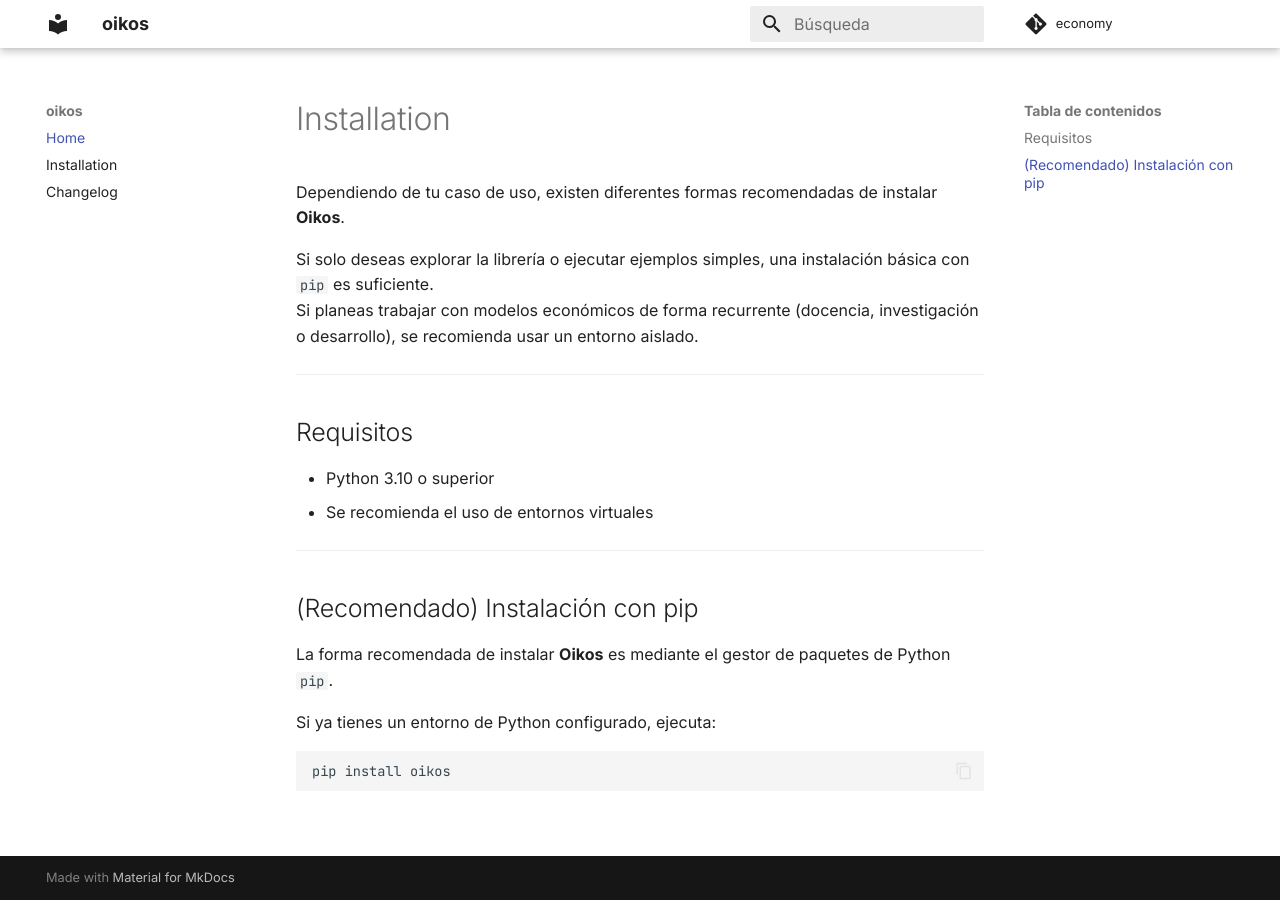
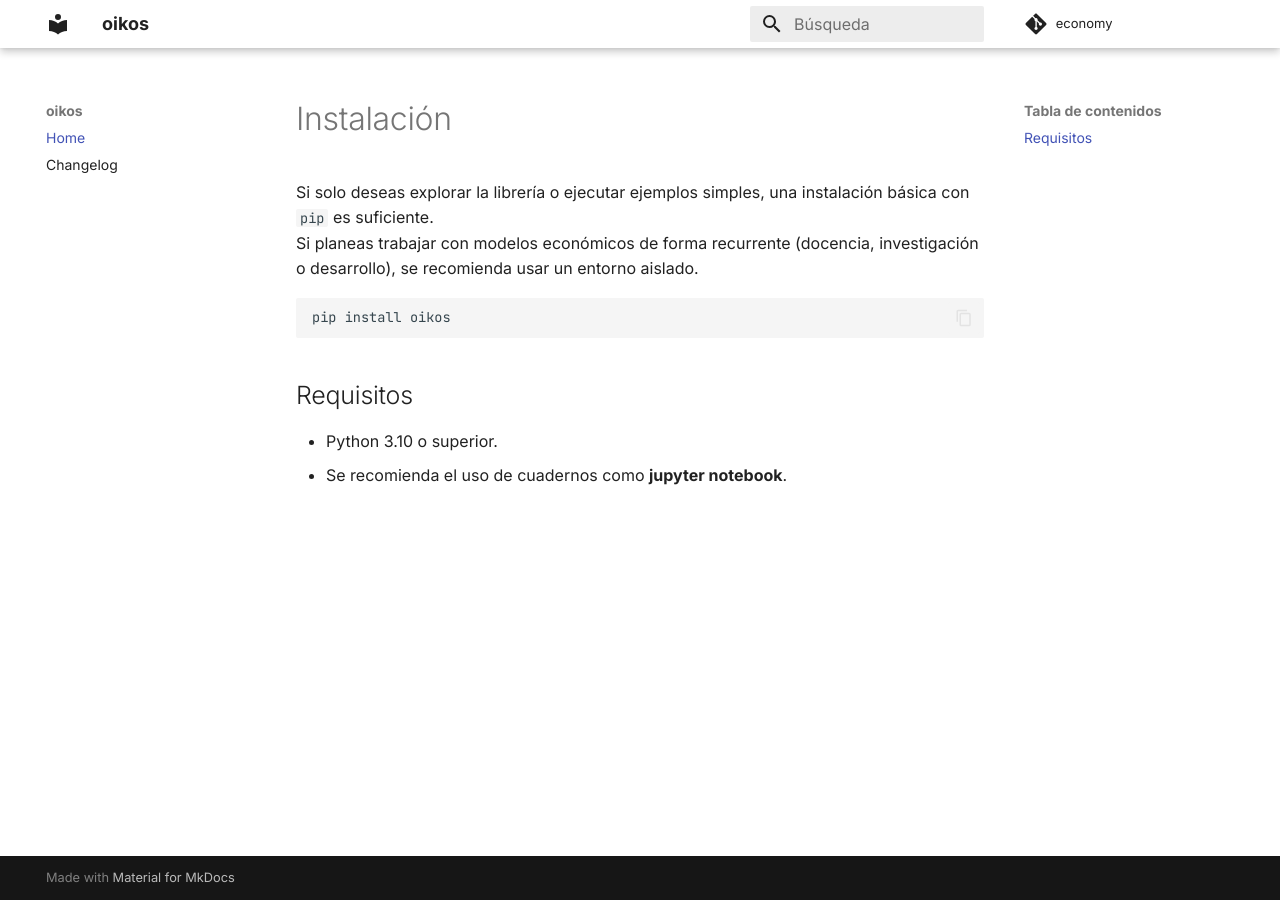
Before and after one commit to marcosjuniorhernandez/economy, an MkDocs documentation site: the page built from docs/index.md, in a window 1280 px wide. Built offline with MkDocs 1.6.1 and Material for MkDocs 9.7.7, drawn with Linux system fonts in a browser that asks for light colours; comment, search, counter and statistics services are not loaded.

````diff
--- a/docs/index.md
+++ b/docs/index.md
@@ -1,25 +1,13 @@
-# Installation
-
-Dependiendo de tu caso de uso, existen diferentes formas recomendadas de instalar **Oikos**.
+# Instalación
 
 Si solo deseas explorar la librería o ejecutar ejemplos simples, una instalación básica con `pip` es suficiente.
 Si planeas trabajar con modelos económicos de forma recurrente (docencia, investigación o desarrollo), se recomienda usar un entorno aislado.
 
----
+```bash
+pip install oikos
+```
 
 ## Requisitos
 
-- Python 3.10 o superior
-- Se recomienda el uso de entornos virtuales
-
----
-
-## (Recomendado) Instalación con pip
-
-La forma recomendada de instalar **Oikos** es mediante el gestor de paquetes de Python `pip`.
-
-Si ya tienes un entorno de Python configurado, ejecuta:
-
-```bash
-pip install oikos
-```
+- Python 3.10 o superior.
+- Se recomienda el uso de cuadernos como **jupyter notebook**.
--- a/mkdocs.yml
+++ b/mkdocs.yml
@@ -26,7 +26,6 @@ theme:
 
 nav:
   - Home: index.md
-  - Installation: installation.md
   - Changelog: changelog.md
 
 markdown_extensions:
````
Also changed, not shown: README.md (+14 -14 lines), docs/changelog.md (+4 -3 lines), docs/installation.md (deleted, +0 -3 lines).
